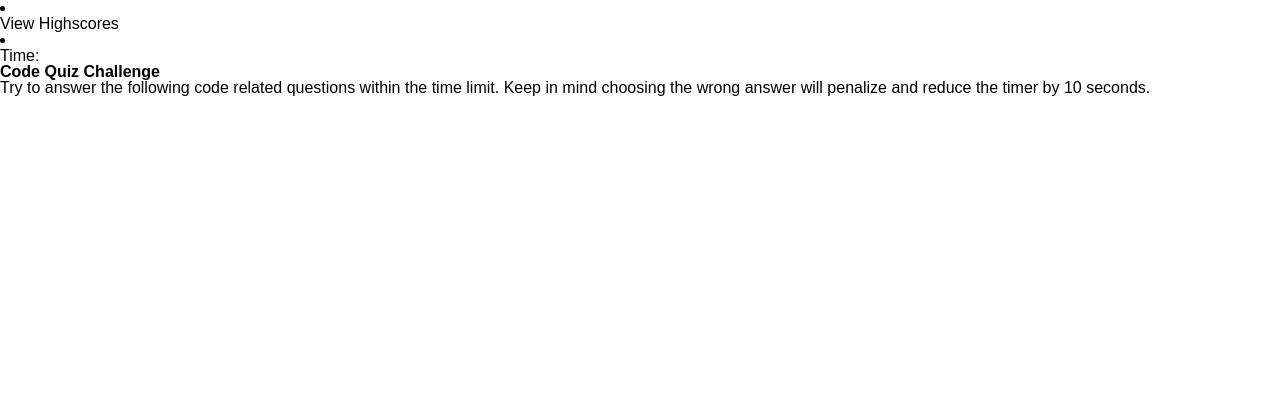
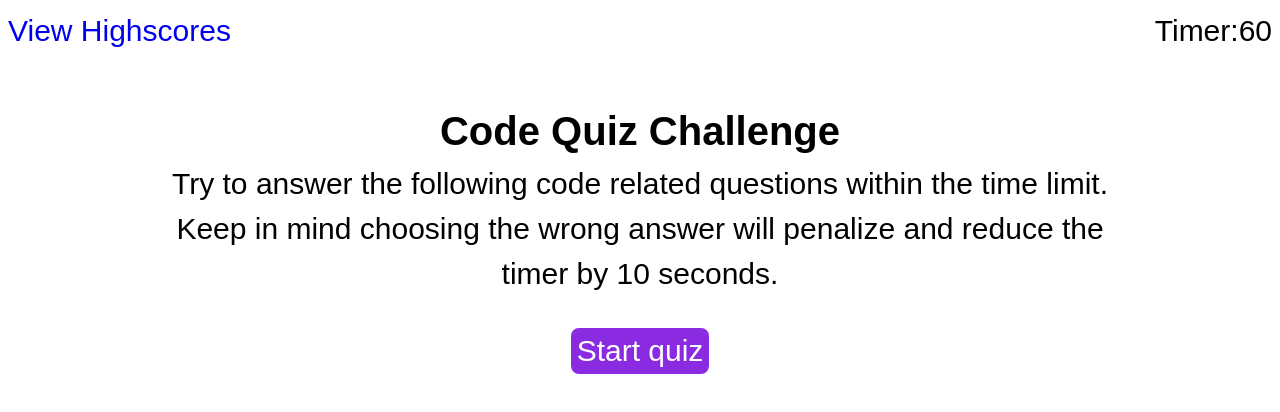
Before and after one commit to tanglero4/Code-Quiz, a plain HTML site: page index.html in a window 1280 px wide. Drawn offline with Linux system fonts and the light colour scheme.

Commit message:
added button and css styling

```diff
--- a/index.html
+++ b/index.html
@@ -4,28 +4,24 @@
     <meta charset="UTF-8">
     <meta http-equiv="X-UA-Compatible" content="IE=edge">
     <meta name="viewport" content="width=device-width, initial-scale=1.0">
+    <link rel="stylesheet" href="reset.css">
     <link rel="stylesheet" href="styles.css">
-    <link rel="stylesheet" href="reset.css">
     <title>Code Quiz Challenge</title>
 </head>
 <body>
 <header>
     <nav>
-        <li>
-            <p>View Highscores</p>
-        </li>
-        <li>
-            <p>Time:</p>
-        </li>
+        <ul>
+        <li><a href="#"> View Highscores</a></li>
+        <li id="timer">Timer:60</li>
+        </ul>
     </nav>
 </header>
 <main>
-    <h1>
-        Code Quiz Challenge
-    </h1>
+    <h1> Code Quiz Challenge </h1>
     <p>Try to answer the following code related questions within the time limit. Keep in mind choosing the wrong answer will penalize and reduce the timer by 10 seconds.</p>
 </main>
-
+    <button class="start">Start quiz</button>
     <script src="javascript.js"></script>
 </body>
 </html>
--- a/styles.css
+++ b/styles.css
@@ -0,0 +1,36 @@
+body{
+    text-align: center;
+    font-size: 30px;
+    line-height: 1.5;
+}
+ul{
+    display: flex;
+    justify-content: space-between;
+}
+ li {
+    text-decoration: none;
+    padding: 1vh;
+    border-radius: 4px;
+}
+a{
+    text-decoration: none;
+}
+main{
+display: flex;
+flex-wrap: wrap;
+justify-content: center;
+padding-top: 5vh;
+padding-bottom: 4vh;
+}
+h1{
+    font-size: 40px;
+}
+p{
+    margin: 0vh 20vh;
+}
+button{
+     border: 6px solid blueviolet;
+     border-radius: 8px;
+     background-color: blueviolet;
+     color: white;
+}
```
